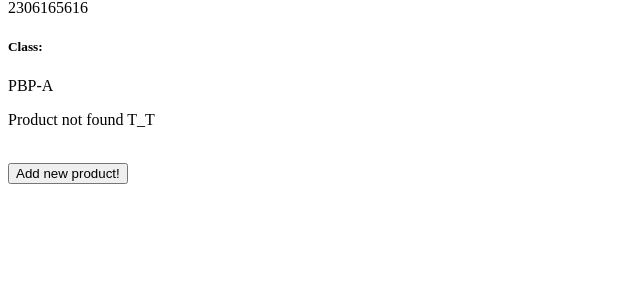
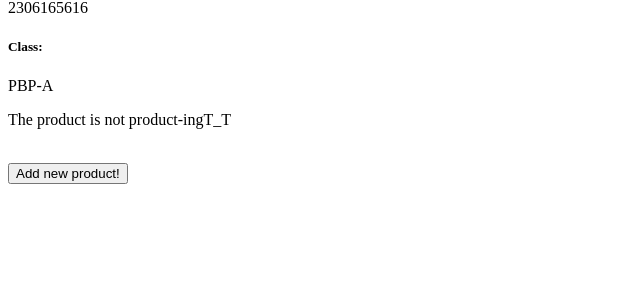
Before and after one commit to bizarrebeam/glowify, a Django app: page / in a window 1280 px wide. Shown: the part 198-498 px from the top of the page, without its empty margins (0-640 px from the left). Run offline with Django 5.2, Linux system fonts and the light colour scheme; data that the repository does not hold is empty.

Commit message:
pws wHYYYY

```diff
--- a/main/templates/main.html
+++ b/main/templates/main.html
@@ -10,7 +10,7 @@
 <p>{{ class }}<p>
 
 {% if not products %}
-<p>Product not found T_T</p>
+<p>The product is not product-ingT_T</p>
 {% else %}
 <table>
     <tr>
```
